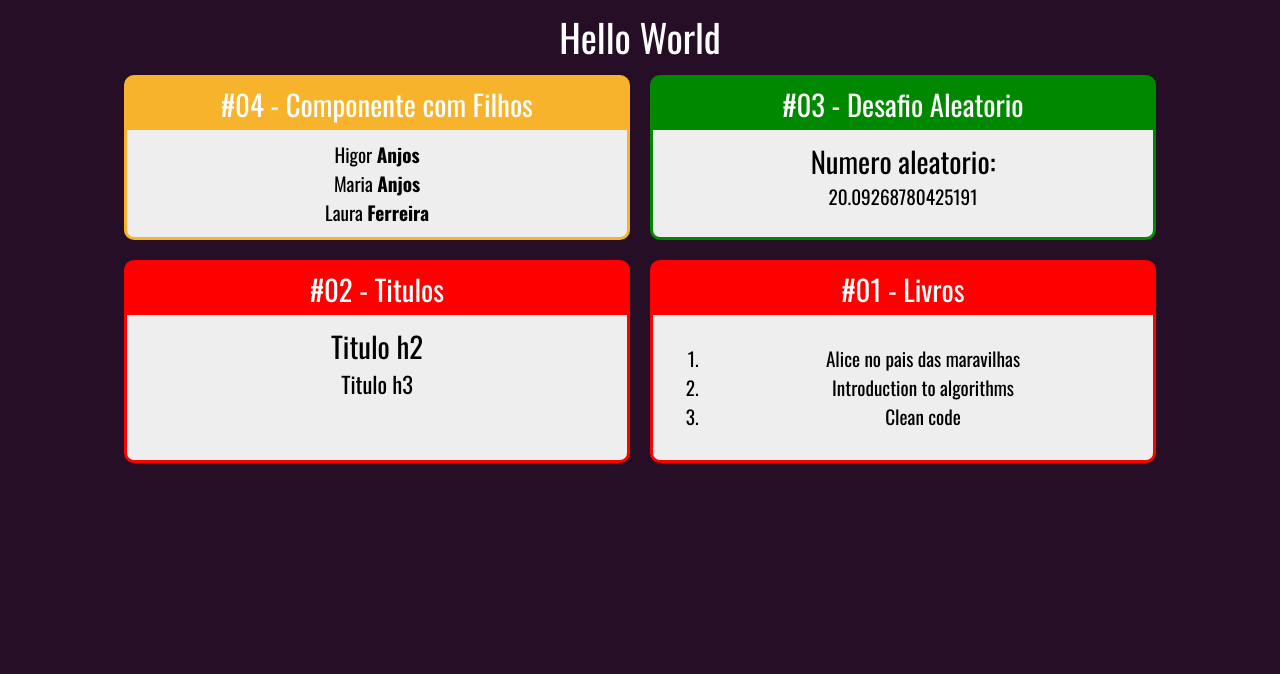
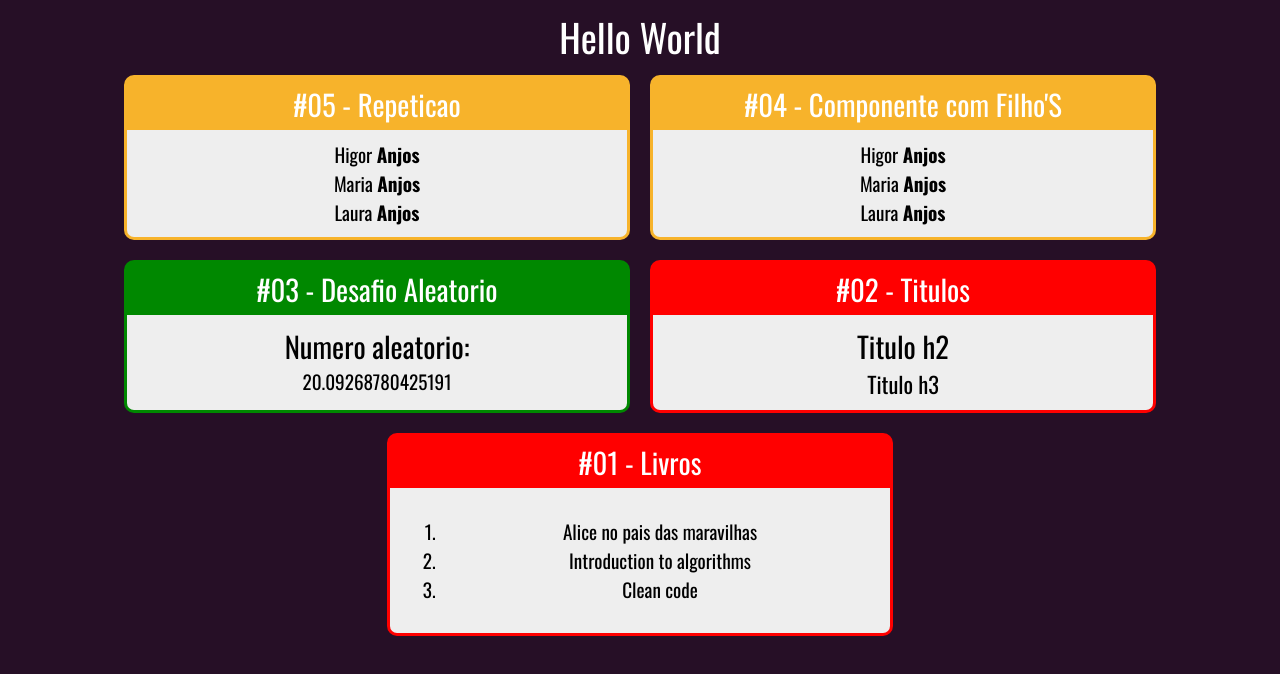
Before and after one commit to HigorAnjos/PraticarReact, a React (Create React App) app: page / in a window 1280 px wide. Shown: the top 674 px of the page. Built offline with nearby package versions, Linux system fonts and the light colour scheme.

Commit message:
filhos #4

```diff
--- a/src/App.js
+++ b/src/App.js
@@ -1,6 +1,8 @@
-import Aleatorio from "./layout/components/basicos/num"
-import Card from "./layout/components/basicos/Card"
-import Familia from "./layout/components/basicos/Familia";
+import Aleatorio from "./components/basicos/num"
+import Card from "./components/basicos/Card"
+import Familia from "./components/basicos/Familia";
+import FamiliaMembro from "./components/basicos/FamiliaMembro.jsx";
+import ListaAlunos from "./components/repeticao/ListaAlunos";
 import './App.css';
 import Hello from "./helloworld"
 
@@ -11,8 +13,20 @@ function App() {
 
       <div className="Cards">
 
-        <Card titulo="#04 - Componente com Filhos " color="#F7B32B">
-          <Familia sobrenome="Anjos" />
+        <Card titulo="#05 - Repeticao " color="#F7B32B">
+          <Familia sobrenome="Anjos">
+            <FamiliaMembro nome="Higor" />
+            <FamiliaMembro nome="Maria" />
+            <FamiliaMembro nome="Laura" />
+          </Familia>
+        </Card>
+
+        <Card titulo="#04 - Componente com Filho'S " color="#F7B32B">
+          <Familia sobrenome="Anjos">
+            <FamiliaMembro nome="Higor" />
+            <FamiliaMembro nome="Maria" />
+            <FamiliaMembro nome="Laura" />
+          </Familia>
         </Card>
 
         <Card titulo="#03 - Desafio Aleatorio" color="#080">
--- /dev/null
+++ b/src/components/basicos/Familia.jsx
@@ -0,0 +1,15 @@
+import React from "react";
+import FamiliaMembro from "./FamiliaMembro";
+
+export default props => {
+
+  return (
+    <div>
+      {
+        props.children.map((child, i) => {
+          return React.cloneElement(child, { ...props, key: i })
+        })
+      }
+    </div>
+  );
+}
--- /dev/null
+++ b/src/components/repeticao/ListaAlunos.jsx
@@ -0,0 +1,14 @@
+import React from 'react';
+
+export default props => {
+
+  return (
+    <div>
+      <ul>
+        <li>Ana - 9.7</li>
+        <li>Carlos - 7.7</li>
+        <li>Higor - 10.0</li>
+      </ul>
+    </div>
+  )
+}
--- a/src/layout/components/basicos/Familia.jsx
+++ /dev/null
@@ -1,13 +0,0 @@
-import React from "react";
-import FamiliaMembro from "./FamiliaMembro";
-
-export default props => {
-
-  return (
-    <div>
-      <FamiliaMembro nome="Higor" sobrenome={ props.sobrenome } />
-      <FamiliaMembro nome="Maria" {...props} />
-      <FamiliaMembro nome="Laura" sobrenome="Ferreira"/>
-    </div>
-  );
-}
```
Also changed, not shown: src/components/basicos/Card.css (renamed from src/layout/components/basicos/Card.css), src/components/basicos/Card.jsx (renamed from src/layout/components/basicos/Card.jsx), src/components/basicos/FamiliaMembro.jsx (renamed from src/layout/components/basicos/FamiliaMembro.jsx), src/components/basicos/num.jsx (renamed from src/layout/components/basicos/num.jsx).
